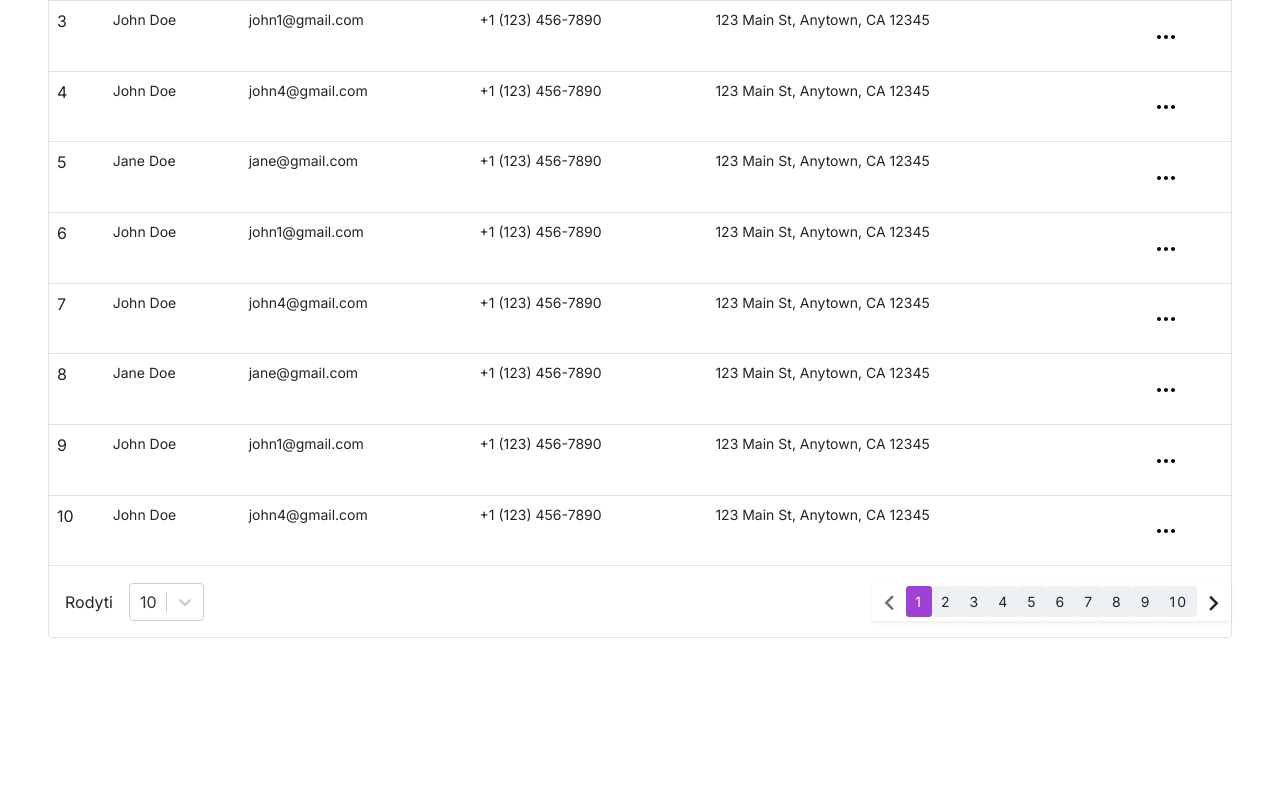
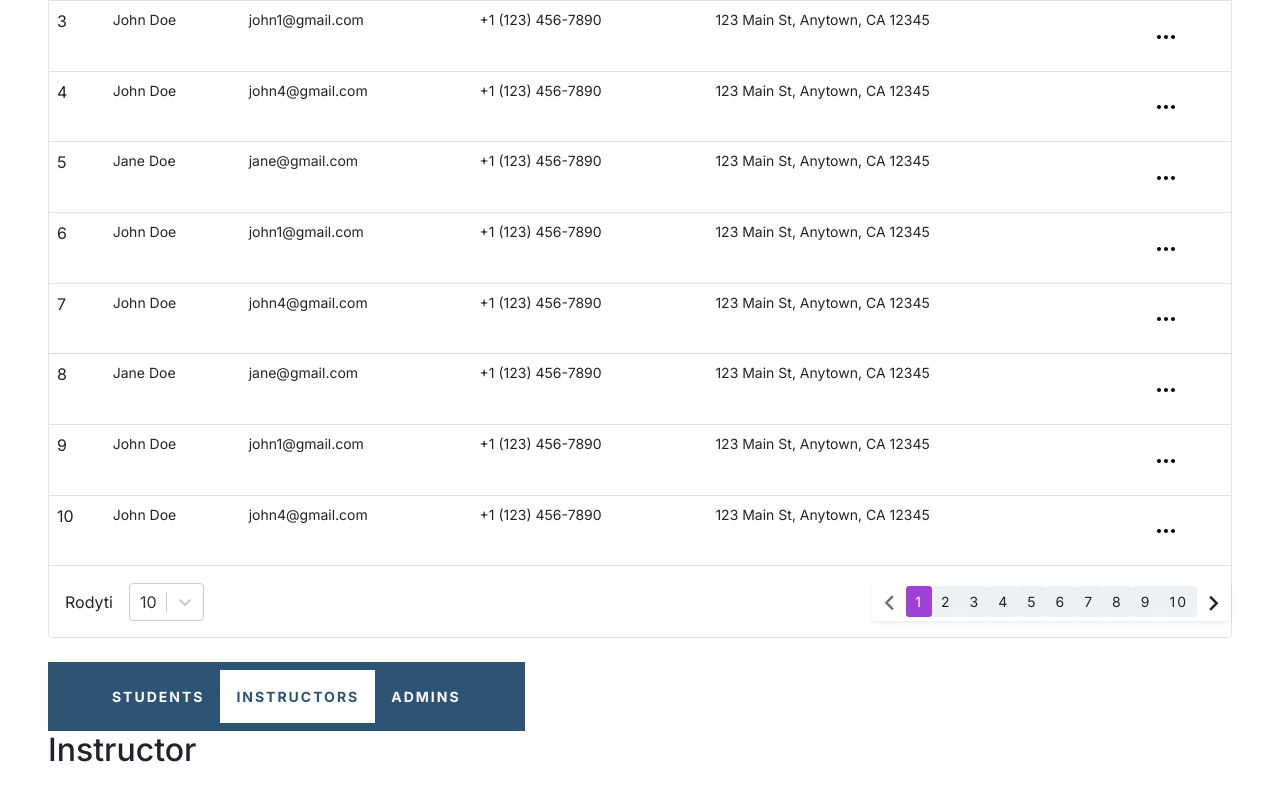
Before and after one commit to jacques-twizeyimana/ecommerce-admin, a React (Vite) app: page /usage in a window 1280 px wide. Shown: the part 554-1354 px from the top of the page. Before the commit the page ends 1240 px from the top, so only its background shows below. Built offline with nearby package versions, Linux system fonts and the light colour scheme.

Commit message:
feat: re -usable tabs

```diff
--- /dev/null
+++ b/src/components/Molecules/custom/Tabs.tsx
@@ -0,0 +1,94 @@
+import '../../../styles/components/Molecules/Tabs/Tab.scss';
+
+import React, { JSXElementConstructor, ReactElement, useState } from 'react';
+
+interface TabProps {
+  label: string;
+  disabled?: boolean;
+  className?: string;
+  children: React.ReactNode;
+}
+
+export const Tab = ({ className = '', children }: TabProps) => {
+  return <div className={`tab ${className}`}>{children}</div>;
+};
+
+type TabChildrenType = ReactElement<JSXElementConstructor<typeof Tab>>[];
+
+interface TabsProps {
+  activeIndex?: number;
+  className?: string;
+  children: TabChildrenType;
+  onTabChange?: (_event: tabEventTypes) => any;
+  headerComponent?: React.ReactNode;
+  horizontalScroll?: boolean;
+}
+
+export type tabEventTypes = {
+  activeTabIndex: number;
+  activeTabLabel: string;
+  previousTabIndex: number;
+};
+
+export function Tabs({
+  activeIndex = 0,
+  className = '',
+  children,
+  onTabChange,
+  headerComponent,
+  horizontalScroll = true,
+}: TabsProps) {
+  const [activeTabIndex, setActivetabIndex] = useState(activeIndex);
+
+  const slideTo = (index: number) => {
+    const tProps: any = children[index].props;
+    if (onTabChange)
+      onTabChange({
+        activeTabIndex: index,
+        activeTabLabel: tProps.label,
+        previousTabIndex: activeTabIndex,
+      });
+    setActivetabIndex(index);
+  };
+
+  const TabHeadings = () => {
+    return (
+      <div className="tab-headings overflow-auto">
+        <div
+          className={`d-flex ${
+            horizontalScroll ? 'flex-nowrap' : 'flex-wrap'
+          } justify-content-start py-2`}>
+          {children.map((tab, i) => {
+            const tProps: any = tab.props;
+            return tProps.label && tProps.label.length > 0 ? (
+              <div className="flex-none">
+                <button
+                  key={i}
+                  className={`pr-5 pl-3 py-3 ${
+                    activeTabIndex === i
+                      ? 'border-white text-dark-blue bg-white'
+                      : 'border-black text-white bg-dark-blue'
+                  } m-0 rounded-none text-sm font-bold `}
+                  onClick={() => slideTo(i)}>
+                  {tProps.label}
+                </button>
+              </div>
+            ) : null;
+          })}
+        </div>
+      </div>
+    );
+  };
+
+  return (
+    <div className={`tabs ${className}`}>
+      <div className="d-flex flex-wrap align-items-center justify-content-between">
+        <div className="px-5 bg-dark-blue ">
+          <TabHeadings />
+        </div>
+        {headerComponent && headerComponent}
+      </div>
+      {children[activeTabIndex]}
+    </div>
+  );
+}
--- a/src/pages/__test/Showcase.tsx
+++ b/src/pages/__test/Showcase.tsx
@@ -2,6 +2,7 @@ import React from 'react';
 
 import Heading from '../../components/Atoms/Heading';
 import Breadcrump from '../../components/Molecules/Breadcrump';
+import { Tab, Tabs } from '../../components/Molecules/custom/Tabs';
 import Table from '../../components/Organisms/Table';
 import { TableActionsType } from '../../types/props';
 
@@ -121,6 +122,18 @@ export default function ShowCase() {
         actions={actions}
         onChangePage={(_page: number) => {}}
       />
+
+      <Tabs className="my-4" activeIndex={1}>
+        <Tab label="Students">
+          <h1 className="text-3xl text-primary-500">Students</h1>
+        </Tab>
+        <Tab label="Instructors">
+          <h2 className="text-3xl text-green-400">{'Instructor'}</h2>
+        </Tab>
+        <Tab label="Admins" disabled={false}>
+          <h2 className="text-3xl text-yellow-300 font-bold">Admins here</h2>
+        </Tab>
+      </Tabs>
     </div>
   );
 }
--- /dev/null
+++ b/src/styles/components/Molecules/Tabs/Tab.scss
@@ -0,0 +1,5 @@
+@import '../../../main';
+
+.bg-dark-blue {
+    background-color: color(dark-blue);
+}
```
